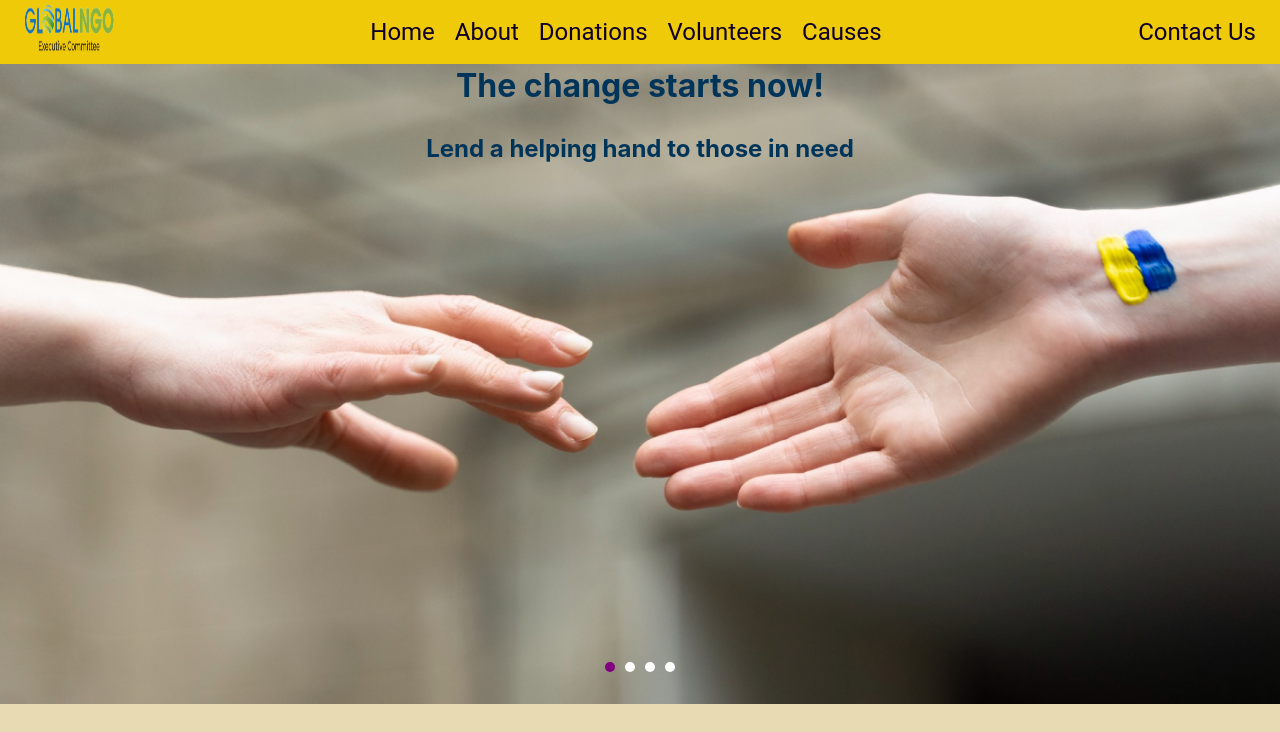
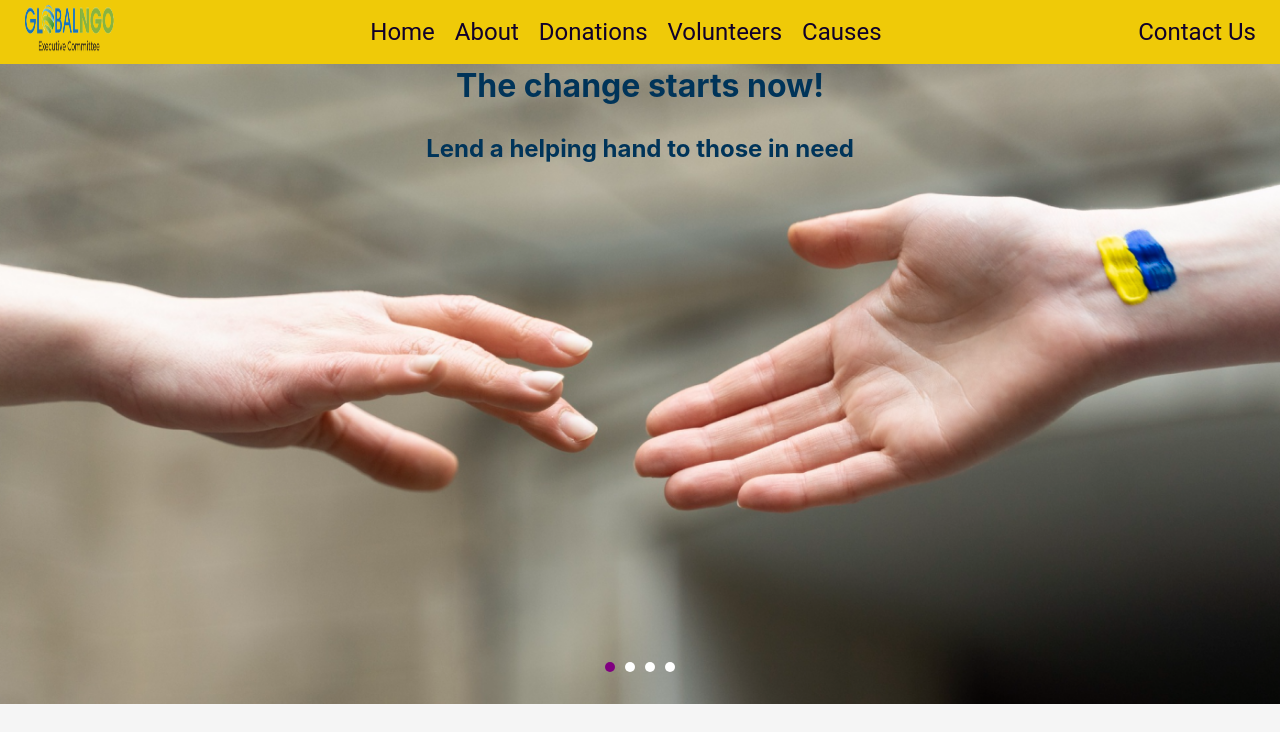
Before and after one commit to Zaibonisha/gnec-web-app, a React (Create React App) app: page / in a window 1280 px wide. Shown: the top 732 px of the page. Built offline with nearby package versions, Linux system fonts and the light colour scheme; the HTML template or start-up script is replaced by a standard one.

Commit message:
Change background color to correspond with the figma design

```diff
--- a/src/App.css
+++ b/src/App.css
@@ -11,6 +11,6 @@
 }
 
 body {
-  background-color:#e8dab2; /* replace with the color of your choice */
+  background-color:#f5f5f5; /* replace with the color of your choice - I replaced color #e8dab2 with the figma color #f5f5f5  */
 
 }
```
